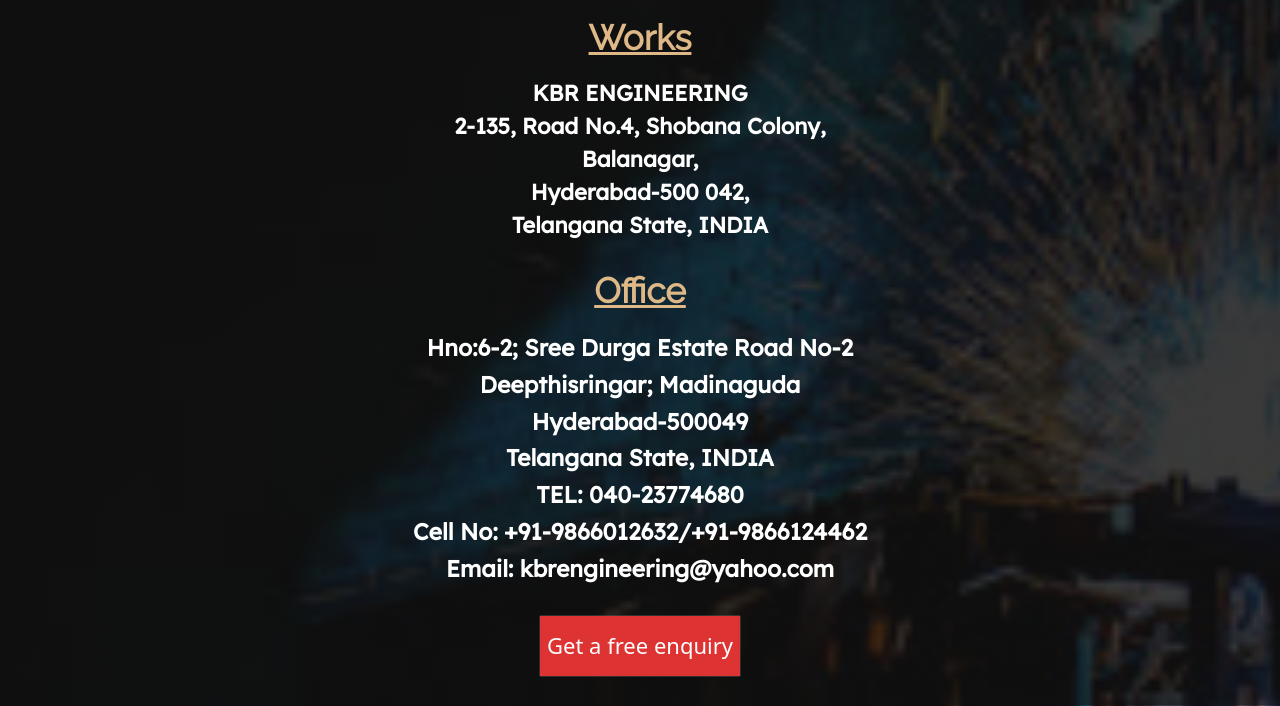
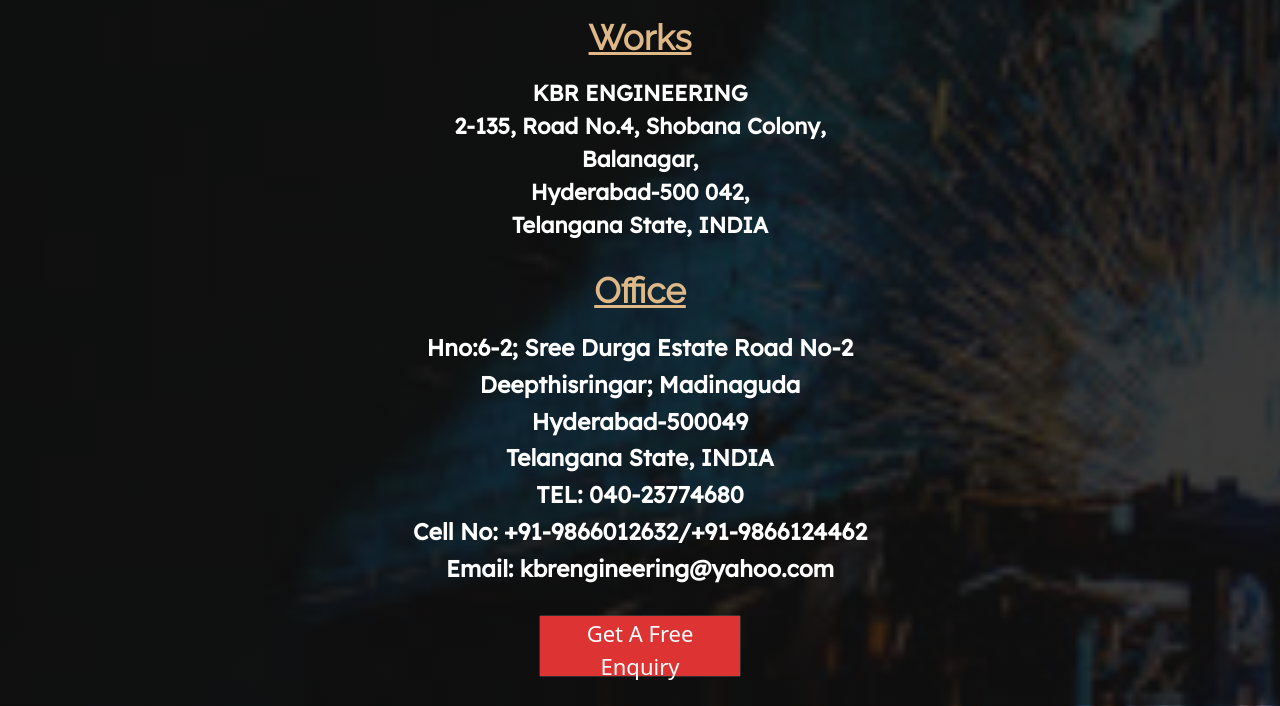
Before and after one commit to vinnu1261/website1, a plain HTML site: page address.html in a window 1280 px wide. Shown: the part 337-1043 px from the top of the page. Drawn offline with nearby package versions, Linux system fonts and the light colour scheme.

Commit message:
Update address.html

```diff
--- a/address.html
+++ b/address.html
@@ -81,7 +81,7 @@
             <br>Email: kbrengineering@yahoo.com
 
           </h2>
-              <a class="about" rel='' href="contact1.html"><button type="button" class="btn-change1" >Get a free enquiry</button></a>
+              <a class="about" rel='' href="contact1.html"><button type="button" class="btn-change1" >Get A Free Enquiry</button></a>
 
           </div>
         </div>
```
